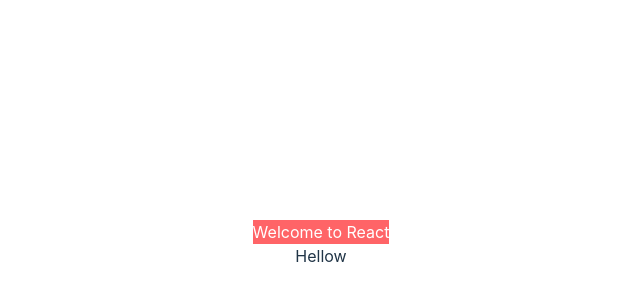
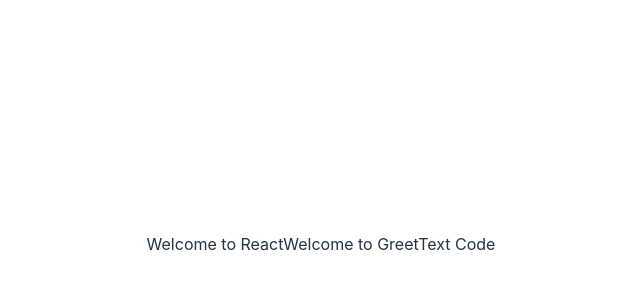
Before and after one commit to baljeetmatta/BatchGReact, a React (Vite) app: page / in a window 1280 px wide. Shown: the part 156-456 px from the top of the page, without its empty margins (319-959 px from the left). Built offline with nearby package versions, Linux system fonts and the light colour scheme.

Commit message:
31012025

```diff
--- a/src/App.tsx
+++ b/src/App.tsx
@@ -1,16 +1,66 @@
 
 import './App.css'
+// import namesList from './data.json';
 
-function App() {
+// function App() {
+// //variables
+// let data="CodeQuotient";
+// //array
+// let arrData:string[]=["First","Second","Third"];
+// //object
+// // let obj:{name:string,age:number}={
 
+// //   name:"test name",
+// //   age:30
+// // }
+// //Object
+// type objectType={
+//   name:string,
+//   age:number;
+// }
+// let obj:objectType={
+//   name:"First name",
+//   age:20
+// }
+// //Array of Objects
+// let arrObj:objectType[]=namesList;
+
+//   return (
+//     <>
+//       <div className="bg-red-400 text-white">
+//         Welcome to {data}
+//       </div>
+//       <p>{arrData}</p>
+//       {
+//         arrData.map((item)=>{
+//           return <p>{item}</p>
+
+//         })
+//       }
+//     {obj.name} -{obj.age}
+
+//     {
+//       namesList.map((item)=>{
+//        return  <p>{item.name} - {item.age}</p>
+//       })
+//     }
+
+//     </>
+//   )
+// }
+
+// export default App
+
+import Greet,{Test} from './Greet';
+function App()
+{
   return (
     <>
-      <div className="bg-red-400 text-white">
-        Welcome to React
-      </div>
-      <p>Hellow</p>
+    Welcome to React
+    <Greet/>
+    <Test/>
+
     </>
   )
 }
-
-export default App
+export default App;
--- /dev/null
+++ b/src/Greet.tsx
@@ -0,0 +1,18 @@
+function Greet()
+{
+    return (
+        <>
+        Welcome to Greet
+        </>
+    )
+}
+function Test()
+{
+    return (
+        <>
+        Text Code
+        </>
+    )
+}
+export default Greet;
+export {Test};
--- /dev/null
+++ b/src/data.json
@@ -0,0 +1,14 @@
+[
+    {
+      "name":"First name",
+      "age":30
+    },
+    {
+      "name":"Second name",
+      "age":33
+    },
+    {
+      "name":"Third name",
+      "age":34
+    }
+  ]
```
